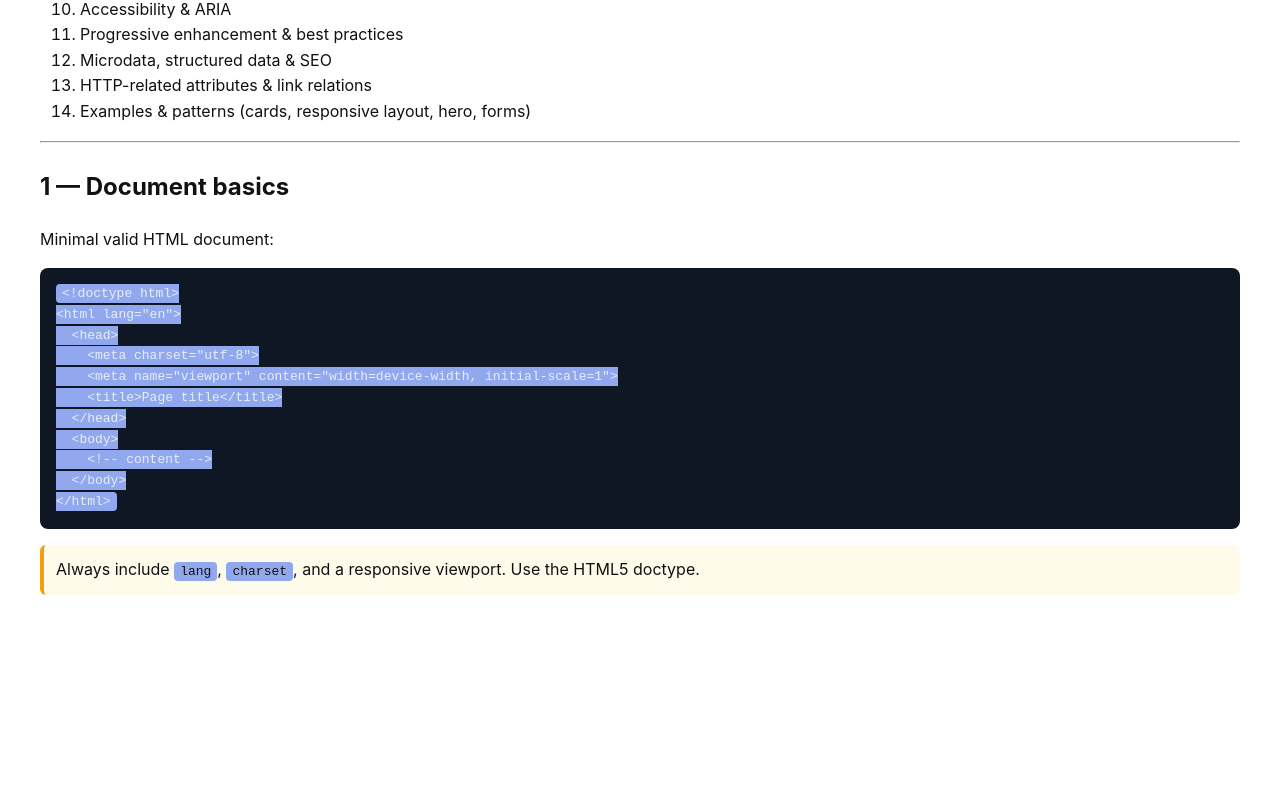
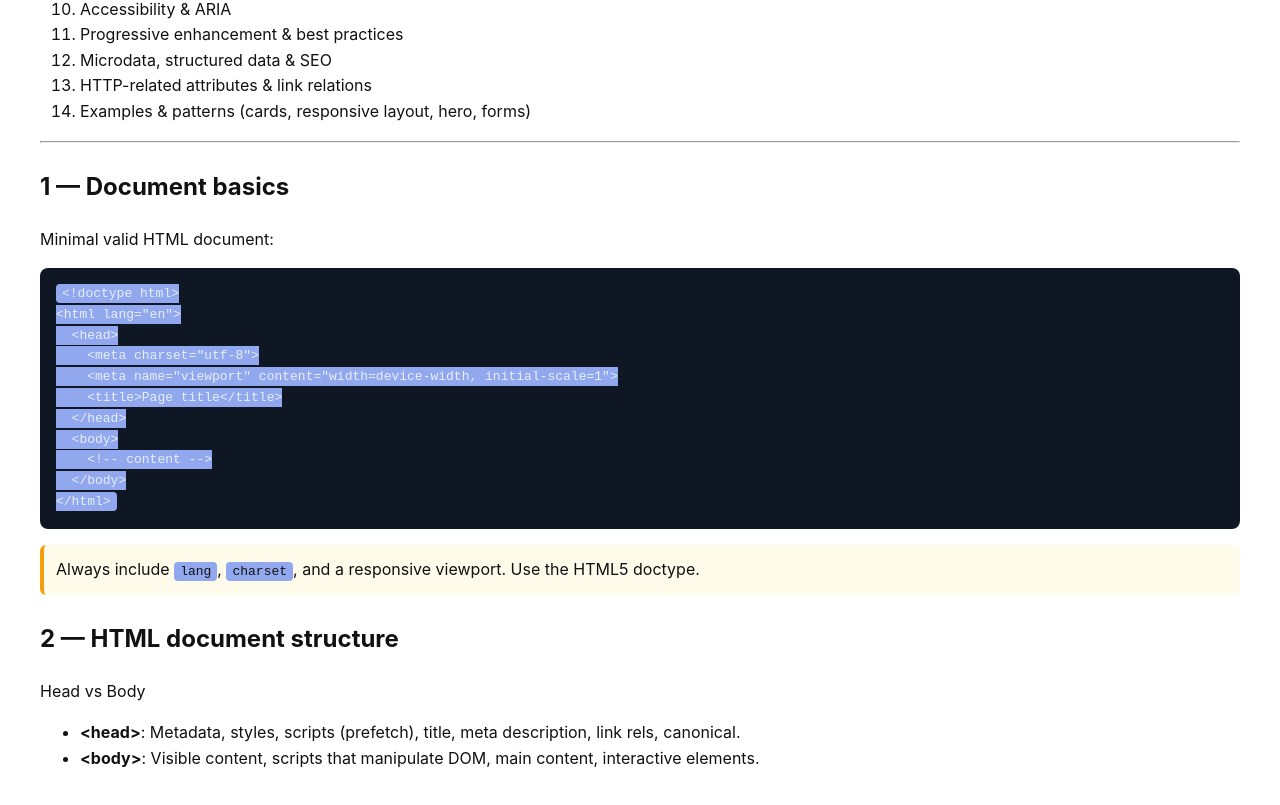
Before and after one commit to ArsenioDraco/HTML-Guide, a plain HTML site: page index.html in a window 1280 px wide. Shown: the part 503-1308 px from the top of the page. Before the commit the page ends 1150 px from the top, so only its background shows below. Drawn offline with Linux system fonts and the light colour scheme.

Commit message:
Update index.html

```diff
--- a/index.html
+++ b/index.html
@@ -57,7 +57,12 @@
 </code></pre>
 
   <p class="note">Always include <code>lang</code>, <code>charset</code>, and a responsive viewport. Use the HTML5 doctype.</p>
-
+<h2>2 — HTML document structure</h2>
+  <p>Head vs Body</p>
+  <ul>
+    <li><strong>&lt;head&gt;</strong>: Metadata, styles, scripts (prefetch), title, meta description, link rels, canonical.</li>
+    <li><strong>&lt;body&gt;</strong>: Visible content, scripts that manipulate DOM, main content, interactive elements.</li>
+  </ul>
 
 
 
```
